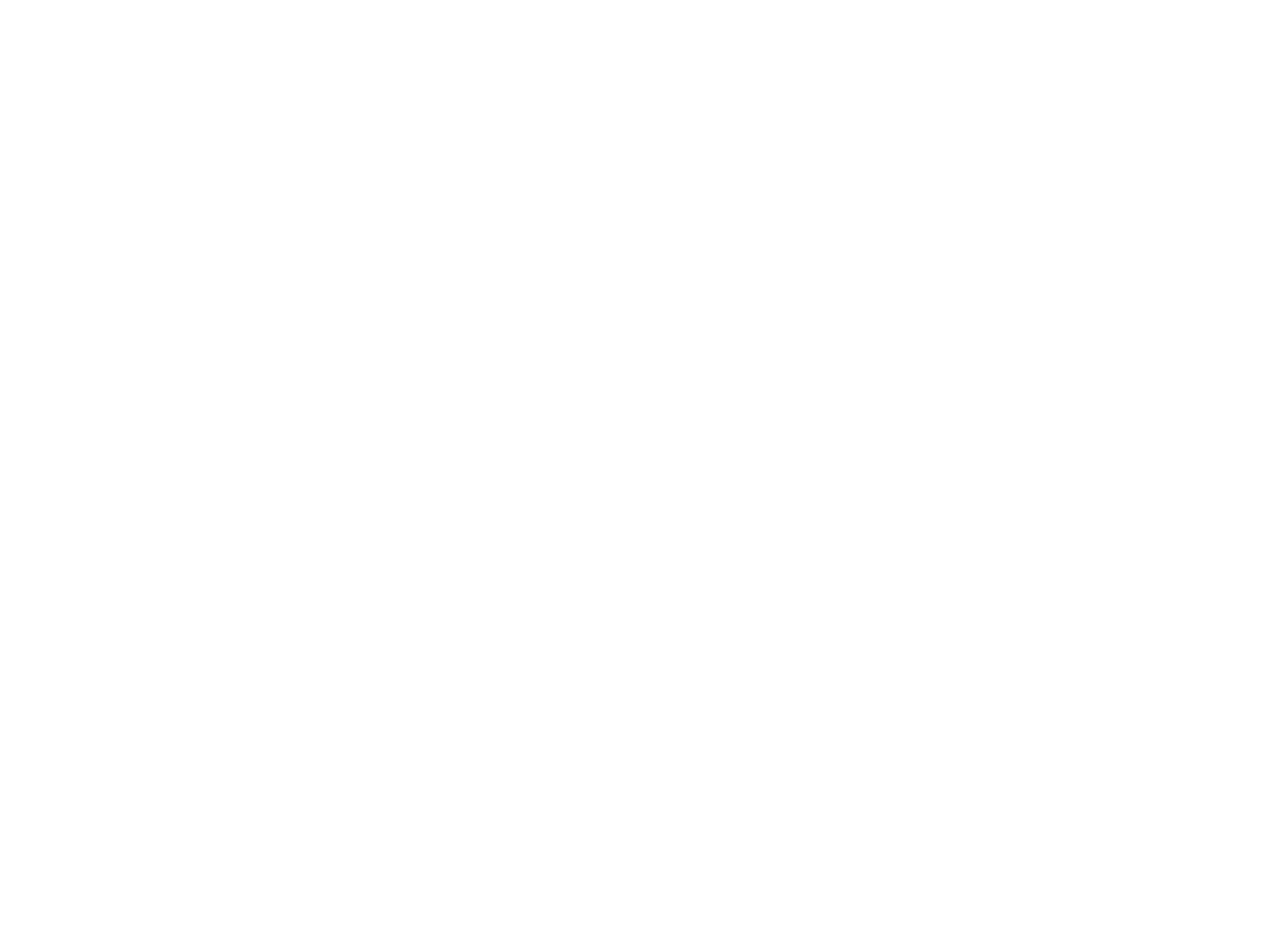
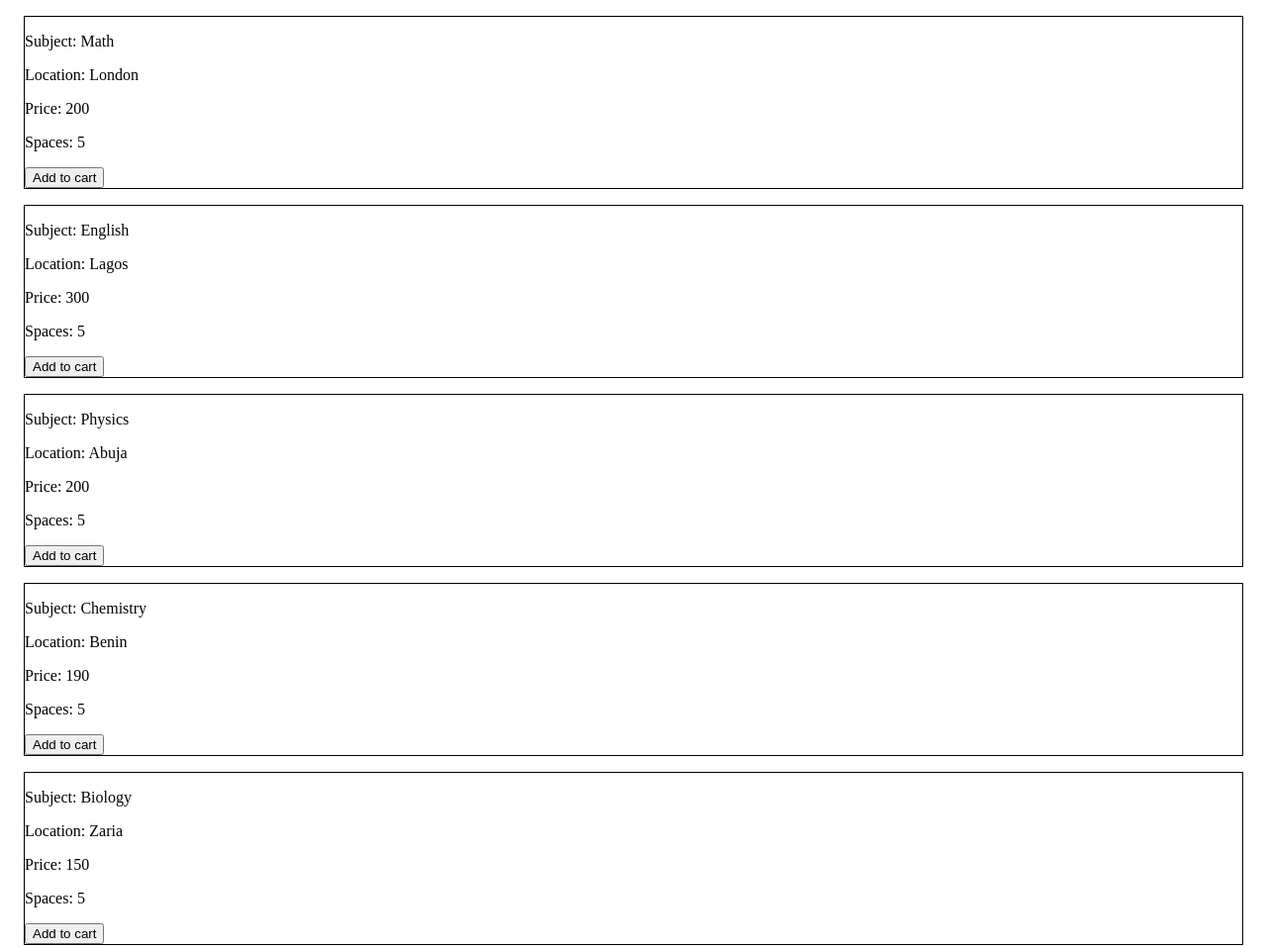
Before and after one commit to PoseyXyz/individual_cw1, a plain HTML site: page index.html in a window 1280 px wide. Shown: the top 958 px of the page at 99% size. Before the commit the page ends 800 px from the top, so only its background shows below. Drawn offline with nearby package versions, Linux system fonts and the light colour scheme.

Commit message:
Displayed lesson list

```diff
--- a/index.html
+++ b/index.html
@@ -7,16 +7,116 @@
     <script src="https://cdn.jsdelivr.net/npm/vue@2/dist/vue.js"></script>
 </head>
 <body>
-
+    <div id="app">
+        <div>
+            <div v-for="(lesson, index) in lessons">
+                <div class="lesson">
+                    <p>Subject: {{lesson.subject}}</p>
+                    <p>Location: {{lesson.location}}</p>
+                    <p>Price: {{lesson.price}}</p>
+                    <p>Spaces: {{lesson.spaces}}</p>
+                    <button>Add to cart</button>
+                </div>
+            </div>
+        </div>
+    </div>
     <script>
         var app = new Vue({
             el:"#app",
             data(){
                 return {
+                    lessons:[
+      {
+        id:1,
+        subject:'Math',
+      location:'London',
+      price:200,
+      spaces:5,
 
+
+      },
+      {
+        id:2,
+        subject:'English',
+      location:'Lagos',
+      price:300,
+      spaces:5,
+
+
+      },
+       {
+         id:3,
+        subject:'Physics',
+      location:'Abuja',
+      price:200,
+      spaces:5,
+
+
+      },
+       {
+         id:4,
+        subject:'Chemistry',
+      location:'Benin',
+      price:190,
+      spaces:5,
+
+
+      },
+       {
+         id:5,
+        subject:'Biology',
+      location:'Zaria',
+      price:150,
+      spaces:5,
+
+      },
+       {
+         id:6,
+        subject:'Art',
+      location:'New York',
+      price:120,
+      spaces:5,
+      },
+       {
+         id:7,
+        subject:'Agriculture',
+      location:'Osun',
+      price:100,
+      spaces:5,
+      },
+       {
+         id:8,
+        subject:'Economics',
+      location:'London',
+      price:100,
+      spaces:5,
+      },
+       {
+         id:9,
+        subject:'History',
+      location:'Ogun',
+      price:90,
+      spaces:5,
+      },
+       {
+         id:10,
+        subject:'Computing',
+      location:'Lagos',
+      price:100,
+      spaces:5,
+
+      },
+
+    ],
                 }
             }
         })
     </script>
+    <style scoped>
+        .lesson{
+            border: 1px solid black;
+            margin: 1rem;
+        }
+    </style>
 </body>
 </html>
```
